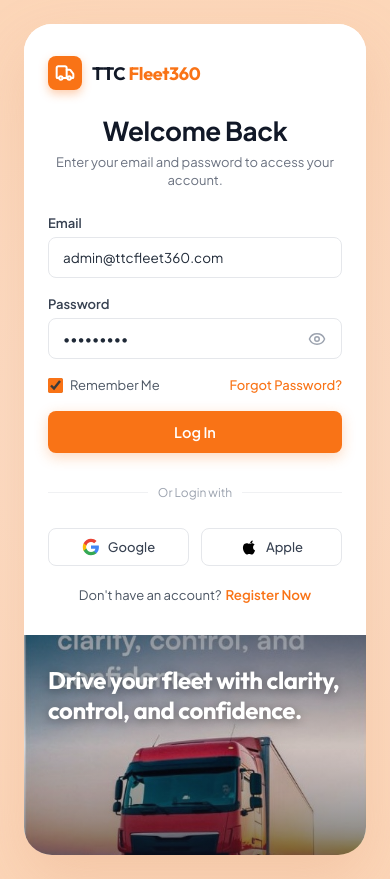
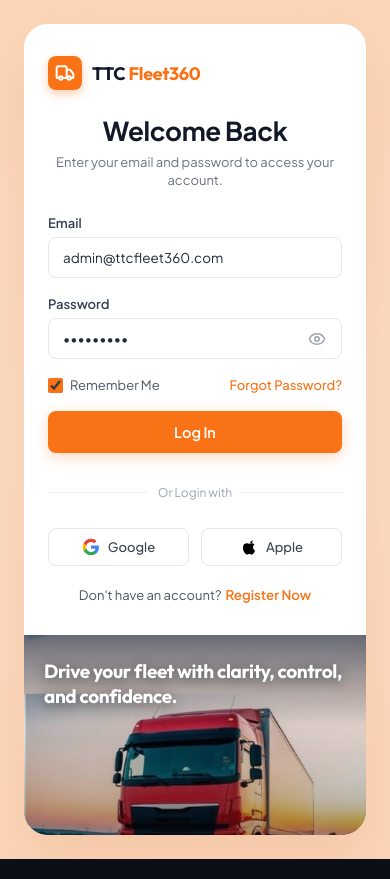
Before and after one commit to skameen052-sys/TTC-Fleet-, a React (Vite) app in the folder frontend/: page /login in a window 390 px wide. Built offline with nearby package versions, Linux system fonts and the light colour scheme.

Commit message:
fix(ui): eliminate duplicate login heading, update login truck image to clean HD, and refine dashboard hero banner

```diff
--- a/frontend/src/pages/Login.jsx
+++ b/frontend/src/pages/Login.jsx
@@ -266,14 +266,16 @@ export const Login = () => {
         </div>
 
         {/* Right Side: Professional Truck Photograph Panel */}
-        <div
-          className="login-image-panel"
-          style={{
-            backgroundImage: `url(${loginTruckImg})`,
-          }}
-        >
-          <div className="login-image-quote">
-            Drive your fleet with clarity, control, and confidence.
+        <div className="login-image-panel">
+          <img
+            src={loginTruckImg}
+            alt="TTC Fleet360 Logistics Red Truck"
+            className="login-truck-img"
+          />
+          <div className="login-image-overlay">
+            <h2 className="login-image-quote">
+              Drive your fleet with clarity, control, and confidence.
+            </h2>
           </div>
         </div>
       </div>
--- a/frontend/src/styles/dashboard.css
+++ b/frontend/src/styles/dashboard.css
@@ -489,8 +489,9 @@
   width: 100%;
   height: 100%;
   object-fit: cover;
-  object-position: center;
+  object-position: center 40%;
   display: block;
+  border-radius: 18px;
 }
 
 /* Dashboard Middle Row */
@@ -1135,6 +1136,11 @@
   .hero-greeting-banner {
     flex-direction: column;
   }
+  .hero-visual-card {
+    min-height: 220px;
+    height: 240px;
+    width: 100%;
+  }
 }
 
 @media (max-width: 768px) {
--- a/frontend/src/styles/login.css
+++ b/frontend/src/styles/login.css
@@ -304,49 +304,89 @@
 .login-image-panel {
   flex: 1.25;
   position: relative;
-  background-size: cover;
-  background-position: center;
+  overflow: hidden;
+  display: flex;
+  background-color: #0b1324;
+  border-top-right-radius: 28px;
+  border-bottom-right-radius: 28px;
+}
+
+.login-truck-img {
+  position: absolute;
+  top: 0;
+  left: 0;
+  width: 100%;
+  height: 100%;
+  object-fit: cover;
+  object-position: center bottom;
+  display: block;
+}
+
+.login-image-overlay {
+  position: relative;
+  z-index: 2;
+  width: 100%;
+  height: 100%;
+  padding: 48px 44px;
+  background: linear-gradient(
+    180deg,
+    rgba(10, 16, 29, 0.45) 0%,
+    rgba(10, 16, 29, 0.1) 45%,
+    rgba(10, 16, 29, 0.35) 100%
+  );
   display: flex;
   flex-direction: column;
   justify-content: flex-start;
-  padding: 56px 48px;
-  overflow: hidden;
-}
-
-.login-image-panel::before {
-  content: '';
-  position: absolute;
-  inset: 0;
-  background: linear-gradient(180deg, rgba(15, 23, 42, 0.45) 0%, rgba(15, 23, 42, 0.15) 50%, rgba(15, 23, 42, 0.55) 100%);
   pointer-events: none;
 }
 
 .login-image-quote {
-  position: relative;
-  z-index: 2;
   color: #ffffff;
-  font-family: var(--font-heading);
-  font-size: 36px;
+  font-family: var(--font-heading, 'Inter', -apple-system, BlinkMacSystemFont, 'Segoe UI', Roboto, sans-serif);
+  font-size: 34px;
   font-weight: 700;
   line-height: 1.25;
-  letter-spacing: -0.5px;
+  letter-spacing: -0.4px;
   max-width: 440px;
-  text-shadow: 0 2px 10px rgba(0, 0, 0, 0.4);
+  margin: 0;
+  text-shadow: 0 2px 12px rgba(0, 0, 0, 0.5);
+  user-select: none;
 }
 
 @media (max-width: 860px) {
   .login-card-container {
     flex-direction: column;
     max-width: 480px;
+    border-radius: 24px;
   }
   .login-image-panel {
-    min-height: 220px;
-    padding: 30px 24px;
+    min-height: 240px;
+    height: 240px;
+    flex: none;
+    border-radius: 0 0 24px 24px;
+  }
+  .login-truck-img {
+    object-position: center 60%;
+  }
+  .login-image-overlay {
+    padding: 24px 20px;
   }
   .login-image-quote {
-    font-size: 24px;
+    font-size: 22px;
+    line-height: 1.3;
+    max-width: 100%;
   }
   .login-form-panel {
     padding: 32px 24px;
   }
 }
+
+@media (max-width: 480px) {
+  .login-image-panel {
+    min-height: 200px;
+    height: 200px;
+  }
+  .login-image-quote {
+    font-size: 19px;
+  }
+}
```
Also changed, not shown: frontend/src/assets/dashboard-truck-hero.jpg, frontend/src/assets/login-truck-card.jpg.
